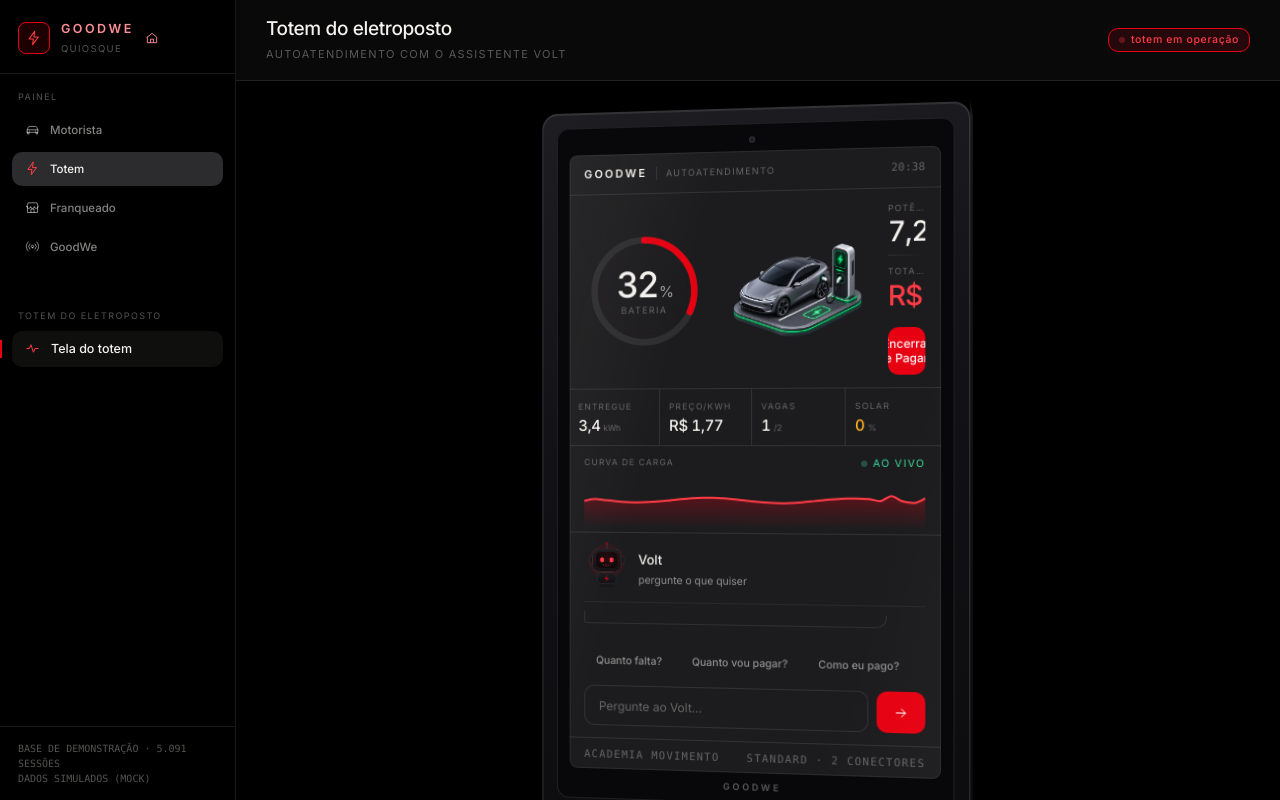
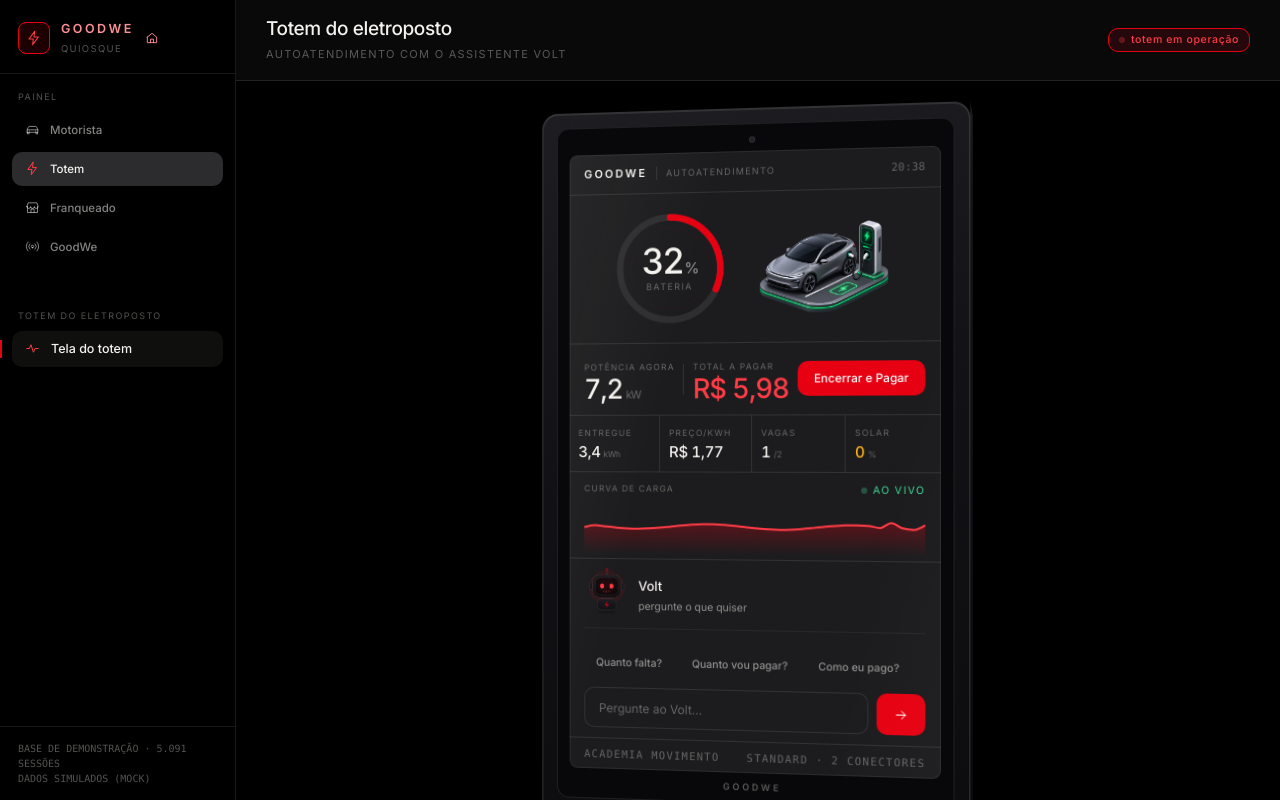
Before and after one commit to jbelkior1/gs_goodwe, a React (Vite) app: page /totem in a window 1280 px wide. Shown: the top 800 px of the page. Built offline with nearby package versions, Linux system fonts and the light colour scheme.

Commit message:
style: resolver layout espremido no totem colocando resumo embaixo

```diff
--- a/src/pages/totem/Totem.tsx
+++ b/src/pages/totem/Totem.tsx
@@ -118,7 +118,7 @@
       </header>
 
       {/* ------------------------------------------ painel principal */}
-      <section className="tt-hero">
+      <section className="tt-hero" style={{ justifyContent: 'center' }}>
         <div className="tt-anel">
           <svg viewBox="0 0 150 150" className="tt-anel-svg">
             <circle cx="75" cy="75" r={raio} className="tt-anel-trilho" />
@@ -135,27 +135,27 @@
         </div>
 
         <CenaCarro3D />
+      </section>
 
-        <div className="tt-hero-dados">
-          <div className="tt-hero-linha">
+      <section className="tt-resumo" style={{ display: 'flex', alignItems: 'center', justifyContent: 'space-between', padding: '12px 15px', borderBottom: '1px solid var(--k-line)' }}>
+        <div>
           <span className="tt-rotulo">Potência agora</span>
-            <span className="tt-grande">{num(kw, 1)}<small>kW</small></span>
+          <div className="tt-grande">{num(kw, 1)}<small>kW</small></div>
         </div>
-          <div className="tt-hero-sep" />
-          <div className="tt-hero-linha">
+        <div style={{ width: 1, height: 30, background: 'var(--k-line)' }} />
+        <div>
           <span className="tt-rotulo">Total a pagar</span>
-            <span className="tt-grande tt-acento">{brl(custo)}</span>
+          <div className="tt-grande tt-acento">{brl(custo)}</div>
         </div>
         {etapa === 'carregando' ? (
-            <button className="btn primary" style={{ marginTop: 8, justifyContent: 'center' }} onClick={() => setEtapa('pagando')}>
+          <button className="btn primary" onClick={() => setEtapa('pagando')}>
             Encerrar e Pagar
           </button>
         ) : (
-            <div className="tt-eta" style={{ justifyContent: 'center', marginTop: 8 }}>
+          <div className="tt-eta">
             Sessão encerrada
           </div>
         )}
-        </div>
       </section>
 
       {/* ------------------------------------------------- indicadores */}
@@ -250,7 +250,7 @@
           </section>
         </>
       ) : (
-        <section style={{ gridRow: '4 / 6', display: 'flex', flexDirection: 'column', padding: '20px 24px', overflowY: 'auto' }}>
+        <section style={{ gridRow: '5 / 7', display: 'flex', flexDirection: 'column', padding: '20px 24px', overflowY: 'auto' }}>
           {etapa === 'pagando' && (
               <div className="stack" style={{ alignItems: 'center', background: 'var(--k-panel)', padding: 30, borderRadius: 16 }}>
                 <h2 style={{ fontSize: 18, marginBottom: 10 }}>Pague com Pix</h2>
--- a/src/styles.css
+++ b/src/styles.css
@@ -730,7 +730,7 @@
 .tt {
   flex: 1; min-width: 0; min-height: 0; overflow: hidden;
   display: grid;
-  grid-template-rows: auto auto auto auto minmax(0, 1fr) auto;
+  grid-template-rows: auto auto auto auto auto minmax(0, 1fr) auto;
 }
 /* itens de grade nascem com min-width:auto e não encolhem abaixo do
    min-content — sem isto um rótulo comprido estica a tela inteira */
```
Lines whose indentation alone changed are shown as unchanged.
